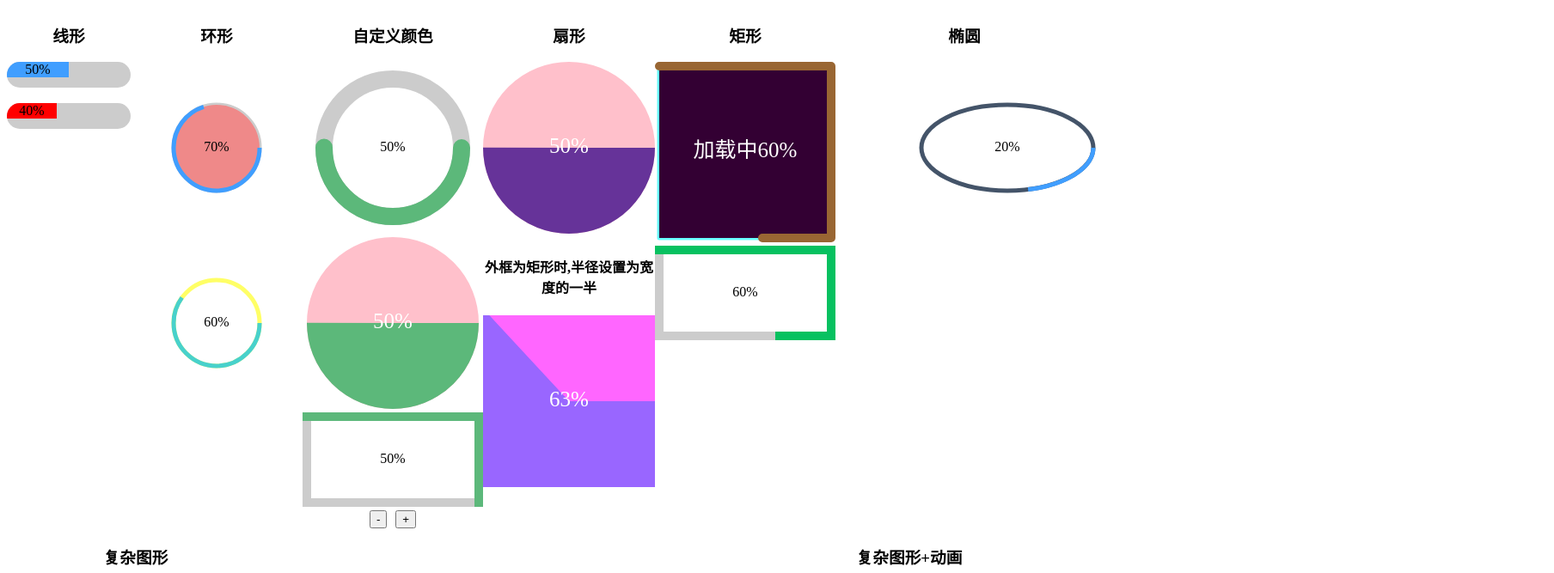
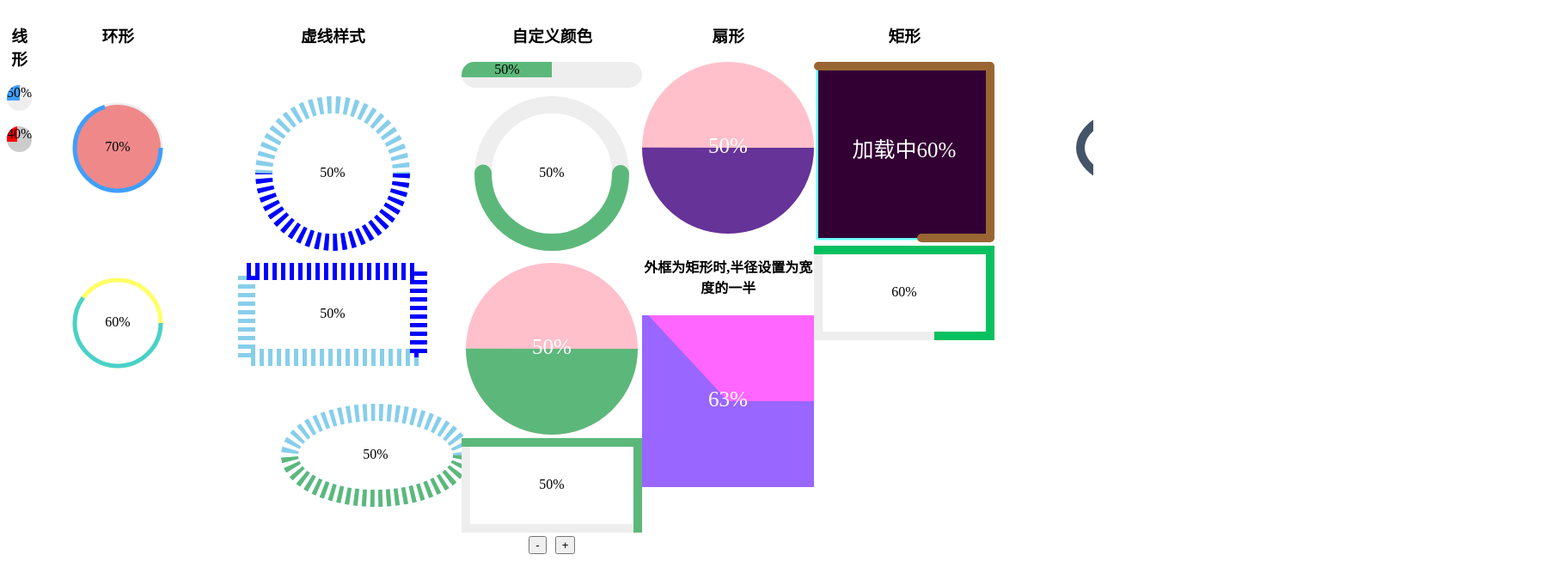
Before and after one commit to hemyWen/vue-hemy-progress, a Vue app: page / in a window 1280 px wide. Shown: the top 667 px of the page at 86% size, 1808 px wide, since content can reach past the window. Built offline with nearby package versions, Linux system fonts and the light colour scheme.

Commit message:
增加虚线样式进度条

```diff
--- a/examples/App.vue
+++ b/examples/App.vue
@@ -20,7 +20,54 @@
           />
         </div>
         <div class="item">
+          <h3>虚线样式</h3>
+          <Progress
+            type="line"
+            :isDashed="true"
+            :isBackDashed="true"
+            :percentage="percentage"
+            strokeColor="blue"
+            backStrokeColor="skyblue"
+          />
+          <Progress
+            type="circle"
+            strokeColor="blue"
+            backStrokeColor="skyblue"
+            :percentage="percentage"
+            :radius="80"
+            :backStrokeWidth="20"
+            :strokeWidth="20"
+            :isDashed="true"
+          />
+          <Progress
+            type="rect"
+            :isDashed="true"
+            :percentage="percentage"
+            :width="200"
+            :height="100"
+            :backStrokeWidth="20"
+            :strokeWidth="20"
+            strokeColor="blue"
+            backStrokeColor="skyblue"
+          />
+          <Progress
+            type="ellipse"
+            :isDashed="true"
+            :strokeColor="['#6f7ad3', '#1989fa', '#5cb87a', '#e6a23c', '#f56c6c']"
+            backStrokeColor="skyblue"
+            :percentage="percentage"
+            :backStrokeWidth="20"
+            :strokeWidth="20"
+            :width="400"
+          />
+        </div>
+        <div class="item">
           <h3>自定义颜色</h3>
+          <Progress
+            type="line"
+            :percentage="percentage"
+            :strokeColor="['#6f7ad3', '#1989fa', '#5cb87a', '#e6a23c', '#f56c6c']"
+          />
           <Progress
             class="circle-item"
             type="circle"
@@ -39,6 +86,7 @@
             :percentage="percentage"
             :textStyle="{ color: '#fff', fontSize: '25px' }"
           />
+
           <Progress
             type="rect"
             :percentage="percentage"
@@ -107,7 +155,14 @@
         </div>
         <div class="item">
           <h3>椭圆</h3>
-          <Progress type="ellipse" backStrokeColor="#445469" :percentage="20" :width="400" />
+          <Progress
+            type="ellipse"
+            backStrokeColor="#445469"
+            :percentage="20"
+            :width="400"
+            :strokeWidth="10"
+            :backStrokeWidth="10"
+          />
         </div>
       </div>
       <div class="complex">
@@ -243,6 +298,7 @@ export default {
 .normal,
 .complex {
   display: flex;
+  overflow: auto;
 }
 .item {
   width: 300px;
--- a/packages/components/circle.vue
+++ b/packages/components/circle.vue
@@ -1,34 +1,39 @@
 <!--
  * @Author: whm
  * @Date: 2022-08-10 09:15:49
- * @LastEditTime: 2022-08-11 11:28:53
- * @Description:
--->
-<!--
- * @Author: whm
- * @Date: 2022-08-02 11:55:30
- * @LastEditTime: 2022-08-08 14:18:42
+ * @LastEditTime: 2022-08-17 16:42:58
  * @Description:
 -->
 <template>
   <div class="progress-circle">
     <svg :width="width" :height="width">
+      <mask v-if="isDashed" :id="maskID">
+        <circle
+          class="progress-all__mask"
+          :cx="centerPoint.x"
+          :cy="centerPoint.y"
+          :r="radius"
+          fill="none"
+          :style="maskStyle"
+        ></circle>
+      </mask>
+      <g>
         <!--  环形背景 -->
         <circle
           class="progress-circle__back"
           :cx="centerPoint.x"
           :cy="centerPoint.y"
-        :r="backgroundCircleStyle.radius"
+          :r="radius"
           fill="none"
-        :style="backgroundCircleStyle"
+          :style="backgroundStyle"
         ></circle>
         <!--  环形 -->
         <circle
           class="progress-circle__item"
           :cx="centerPoint.x"
           :cy="centerPoint.y"
-        :r="otherAttrs.radius"
-        :style="circleStyle"
+          :r="radius"
+          :style="style"
         ></circle>
         <text
           class="progress-circle-text"
@@ -41,6 +46,7 @@
         >
           {{ content }}
         </text>
+      </g>
     </svg>
   </div>
 </template>
@@ -57,42 +63,13 @@ export default {
     //环形周长
     perimeter() {
       return 2 * Math.PI * this.radius
-    },
-    dashoffset() {
-      const dashoffset = '' + (this.perimeter * (100 - this.percentage)) / 100
-      return dashoffset
-    },
-    //其他属性
-    otherAttrs() {
-      //当为扇形时,边宽为半径两倍,线帽为butt
-      if (this.isFan) {
-        return { radius: this.radius, strokeWidth: this.radius * 2, strokeLinecap: 'butt' }
-      } else {
-        return { radius: this.radius, strokeWidth: this.strokeWidth, strokeLinecap: this.strokeLinecap }
-      }
-    },
-
-    circleStyle() {
-      const { strokeLinecap, strokeWidth } = this.otherAttrs
-      const fill = this.fillColor
-      const stroke = this.currentStrokeColor
-      const strokeDasharray = this.perimeter
-      const strokeDashoffset = this.dashoffset
-      return { strokeLinecap, strokeWidth, fill, stroke, strokeDasharray, strokeDashoffset }
-    },
-    backgroundCircleStyle() {
-      const { strokeLinecap, radius, backStrokeColor } = this.$props
-      const stroke = backStrokeColor
-      let backStrokeWidth = this.$props.backStrokeWidth
-      if (this.isFan) {
-        backStrokeWidth = radius * 2
-      }
-      return { radius, strokeLinecap, strokeWidth: backStrokeWidth, stroke }
     }
   },
   data() {
-    return {}
-  },
-  methods: {}
+    return {
+      type: 'circle',
+      maskID: 'progress_circle_mask'
+    }
+  }
 }
 </script>
--- a/packages/components/ellipse.vue
+++ b/packages/components/ellipse.vue
@@ -1,12 +1,23 @@
 <!--
  * @Author: whm
  * @Date: 2022-08-05 09:55:37
- * @LastEditTime: 2022-08-11 11:28:47
+ * @LastEditTime: 2022-08-17 16:43:04
  * @Description: 椭圆
 -->
 <template>
   <div class="progress-ellipse">
     <svg :width="width" :height="height">
+      <mask v-if="isDashed" :id="maskID">
+        <ellipse
+          class="progress-all__mask"
+          :pathLength="perimeter"
+          :cx="centerPoint.x"
+          :cy="centerPoint.y"
+          :rx="rx"
+          :ry="ry"
+          :style="maskStyle"
+        />
+      </mask>
       <g>
         <ellipse
           class="progress-ellipse__back"
@@ -52,29 +63,6 @@ export default {
       const y = this.height / 2
       return { x, y }
     },
-    style() {
-      const x = this.rx
-      const y = this.ry
-      const d = x > y ? x : y
-      const strokeWidth = this.isFan ? d : this.strokeWidth
-      const fill = this.fillColor
-      const stroke = this.currentStrokeColor
-      const strokeDasharray = this.perimeter
-      const strokeDashoffset = this.dashoffset
-      const strokeLinecap = this.strokeLinecap
-      const strokeLinejoin = this.strokeLinejoin
-      return { strokeWidth, fill, stroke, strokeDasharray, strokeDashoffset, strokeLinecap, strokeLinejoin }
-    },
-    backgroundStyle() {
-      const x = this.rx
-      const y = this.ry
-      const d = x > y ? x : y
-      const strokeWidth = this.isFan ? d : this.backStrokeWidth
-      const stroke = this.backStrokeColor
-      const strokeLinecap = this.strokeLinecap
-      const strokeLinejoin = this.strokeLinejoin
-      return { strokeWidth, stroke, strokeLinecap, strokeLinejoin }
-    },
     //椭圆周长 L=2πb+4(a-b)
     perimeter() {
       const x = this.rx
@@ -82,16 +70,14 @@ export default {
       const d = x >= y ? y : x
       const L = 2 * Math.PI * d + 4 * Math.abs(x - y)
       return L
-    },
-    dashoffset() {
-      const dashoffset = (this.perimeter * (100 - this.percentage)) / 100
-      return dashoffset
     }
   },
   data() {
-    return {}
-  },
-  methods: {}
+    return {
+      type: 'ellipse',
+      maskID: 'progress_ellipse_mask'
+    }
+  }
 }
 </script>
 <style></style>
--- a/packages/components/index.vue
+++ b/packages/components/index.vue
@@ -1,16 +1,16 @@
 <!--
  * @Author: whm
  * @Date: 2022-08-02 09:22:51
- * @LastEditTime: 2022-08-11 14:53:16
+ * @LastEditTime: 2022-08-17 15:41:39
  * @Description: 进度条
 -->
 <template>
   <div class="progress-container">
-    <ProgressLine v-if="type === 'line'" v-bind="$attrs" />
-    <ProgressCircle v-else-if="type === 'circle'" v-bind="$attrs" />
-    <ProgressRect v-else-if="type === 'rect'" v-bind="$attrs" />
-    <ProgressEllipse v-else-if="type === 'ellipse'" v-bind="$attrs" />
-    <ProgressPath v-else-if="type === 'path'" v-bind="$attrs" />
+    <ProgressLine v-if="type === 'line'" v-bind="$attrs" :type="type" />
+    <ProgressCircle v-else-if="type === 'circle'" v-bind="$attrs" :type="type" />
+    <ProgressRect v-else-if="type === 'rect'" v-bind="$attrs" :type="type" />
+    <ProgressEllipse v-else-if="type === 'ellipse'" v-bind="$attrs" :type="type" />
+    <ProgressPath v-else-if="type === 'path'" v-bind="$attrs" :type="type" />
   </div>
 </template>
 <script>
--- a/packages/components/line.vue
+++ b/packages/components/line.vue
@@ -1,12 +1,20 @@
 <!--
  * @Author: whm
  * @Date: 2022-08-03 16:23:58
- * @LastEditTime: 2022-08-11 11:28:49
+ * @LastEditTime: 2022-08-18 10:13:34
  * @Description:
 -->
 <template>
-  <div class="progress-bar-outer" :style="outBarStyle">
-    <div class="progress-bar-inner" :style="barStyle">
+  <div ref="progressBar" class="progress-bar-outer" :style="outBarStyle">
+    <div v-if="isDashed" class="progress-bar-inner-dashed">
+      <div class="back-dash" v-if="isBackDashed">
+        <div v-for="i in count" class="item" :style="dashOuterItemStyle"></div>
+      </div>
+      <div class="inner-dash" :style="dashInnerStyle">
+        <div v-for="i in count" class="item" :style="dashInnerItemStyle"></div>
+      </div>
+    </div>
+    <div v-else class="progress-bar-inner" :style="barStyle">
       <div v-if="showText" class="progress-bar-text" :style="textStyle">{{ content }}</div>
     </div>
   </div>
@@ -16,6 +24,29 @@ import mixin from './mixin.js'
 export default {
   mixins: [mixin],
   computed: {
+    dashItemStyle() {
+      const style = {}
+      style.width = this.dashedLength + 'px'
+      style.marginRight = this.dashedDistance + 'px'
+      return style
+    },
+    dashOuterItemStyle() {
+      const style = {}
+      style.background = this.backStrokeColor
+      style.zIndex = 10
+      return { ...this.dashItemStyle, ...style }
+    },
+    dashInnerItemStyle() {
+      const style = {}
+      style.background = this.currentStrokeColor
+      style.zIndex = 99
+      return { ...this.dashItemStyle, ...style }
+    },
+    dashInnerStyle() {
+      const style = {}
+      style.width = this.percentage + '%'
+      return style
+    },
     barStyle() {
       const style = {}
       style.width = this.percentage + '%'
@@ -24,9 +55,25 @@ export default {
     },
     outBarStyle() {
       const style = {}
+      if (this.isDashed && this.isBackDashed) {
+        return style
+      }
       style.background = this.backStrokeColor
       return style
     }
-  }
+  },
+  data() {
+    return {
+      count: 0
+    }
+  },
+  mounted() {
+    if (this.isDashed) {
+      const width = this.$refs.progressBar.clientWidth
+      const length = Number(this.dashedLength) + Number(this.dashedDistance)
+      this.count = Math.ceil(width / length) + 1
+    }
+  },
+  methods: {}
 }
 </script>
--- a/packages/components/mixin.js
+++ b/packages/components/mixin.js
@@ -1,7 +1,7 @@
 /*
  * @Author: whm
  * @Date: 2022-08-02 15:04:28
- * @LastEditTime: 2022-08-10 15:18:17
+ * @LastEditTime: 2022-08-18 10:17:01
  * @Description:混入
  */
 export default {
@@ -26,7 +26,7 @@ export default {
     // 	进度环背景的颜色
     backStrokeColor: {
       type: String,
-      default: '#ccc'
+      default: '#eee'
     },
     //背景边框的宽度
     backStrokeWidth: {
@@ -107,9 +107,30 @@ export default {
     //当type=path时必填,图形的定义路径,必填
     d: {
       type: String,
+    },
+    //是否为虚线
+    isDashed: {
+      type: Boolean,
+      default: false
+    },
+    //背景是否为虚线
+    isBackDashed: {
+      type: Boolean,
+      default: false
+    },
+    //虚线长度
+    dashedLength: {
+      type: Number,
+      default: 5
+    },
+    //虚线间隔
+    dashedDistance: {
+      type: Number,
+      default: 5
     }
   },
   computed: {
+    //文字内容
     content () {
       if (typeof this.format === 'function') {
         return this.format(this.percentage) || ''
@@ -117,9 +138,11 @@ export default {
         return `${this.percentage}%`
       }
     },
+    //文字样式
     svgTextStyle () {
       return { ...this.textStyle, fill: this.textStyle.color }
     },
+    //当前进度条颜色
     currentStrokeColor () {
       if (typeof this.strokeColor === 'function') {
         return this.strokeColor(this.percentage)
@@ -129,9 +152,81 @@ export default {
         return this.getCurrentColor(this.percentage)
       }
 
-    }
+    },
+    //虚线长度和间隙
+    strokeDasharray () {
+      if (this.isDashed) {
+        return this.dashedLength + ' ' + this.dashedDistance
+      }
+      return this.perimeter
+    },
+    //当前进度(虚线偏移量)
+    strokeDashoffset () {
+      const dashoffset = '' + (this.perimeter * (100 - this.percentage)) / 100
+      return dashoffset
+    },
+    //进度条样式
+    style () {
+      const { fillColor, strokeWidth, strokeLinecap, strokeLinejoin, radius, isFan } = this.$props
+      const strokeDasharray = this.strokeDasharray
+      const stroke = this.currentStrokeColor
+      let style = {
+        fill: fillColor,
+        stroke,
+        strokeWidth,
+        strokeDasharray,
+        strokeLinecap,
+        strokeLinejoin
+      }
+      if (this.isDashed) {
+        style.mask = `url(#${this.maskID})`
+      } else {
+        style.strokeDashoffset = this.strokeDashoffset
+      }
+      //type=circle的扇形时
+      if (this.type === 'circle' && isFan) {
+        style.strokeWidth = radius * 2
+        style.strokeLinecap = 'butt'
+      }
+      //当type=rect时
+      if (this.type === 'rect') {
+        style.rx = this.borderRadius
+        style.ry = this.borderRadius
+      }
+      return style
+    },
+    //背景样式
+    backgroundStyle () {
+      const { backStrokeColor, backStrokeWidth, strokeLinejoin, radius, isFan } = this.$props
+      let style = {
+        strokeLinejoin,
+        stroke: backStrokeColor,
+        strokeWidth: backStrokeWidth
+      }
+      if (this.isDashed) {
+        style.strokeDasharray = this.strokeDasharray
+      }
+      if (this.type === 'circle' && isFan) {
+        style.strokeWidth = radius * 2
+      }
+      //当type=rect时
+      if (this.type === 'rect') {
+        style.rx = this.borderRadius
+        style.ry = this.borderRadius
+      }
+      return style
+    },
+    //蒙版样式
+    maskStyle () {
+      const stroke = 'white'
+      const strokeWidth = this.strokeWidth
+      const strokeDasharray = this.perimeter
+      const strokeDashoffset = this.strokeDashoffset
+      return { stroke, strokeDasharray, strokeDashoffset, strokeWidth }
+    },
   },
   methods: {
+    //获取当前颜色
     getCurrentColor (percentage) {
       const colorArray = this.getColorArray().sort((a, b) => a.percentage - b.percentage)
       for (let i = 0; i < colorArray.length; i++) {
@@ -141,6 +236,7 @@ export default {
       }
       return colorArray[colorArray.length - 1].color;
     },
+    //获取color数组
     getColorArray () {
       const color = this.strokeColor
       const span = 100 / color.length
--- a/packages/components/path.vue
+++ b/packages/components/path.vue
@@ -1,12 +1,15 @@
 <!--
  * @Author: whm
  * @Date: 2022-08-08 09:00:08
- * @LastEditTime: 2022-08-11 11:28:52
+ * @LastEditTime: 2022-08-17 16:43:11
  * @Description: 复杂图形
 -->
 <template>
   <div class="progress-path">
     <svg :width="width" :height="height">
+      <mask v-if="isDashed" :id="maskID">
+        <path class="progress-all__mask" :pathLength="pathLength" :d="d" :style="maskStyle" />
+      </mask>
       <g>
         <path class="progress-path__back" :pathLength="pathLength" fill="none" :d="d" :style="backgroundStyle" />
         <path class="progress-path__item" :pathLength="pathLength" :d="d" :style="style" />
@@ -19,28 +22,14 @@ import mixin from './mixin.js'
 export default {
   mixins: [mixin],
   computed: {
-    style() {
-      const { fillColor, strokeWidth, pathLength, strokeLinecap, strokeLinejoin } = this.$props
-      const strokeDasharray = pathLength
-      const strokeDashoffset = strokeDasharray - strokeDasharray * (this.percentage / 100)
-      return {
-        fill: fillColor,
-        stroke: this.currentStrokeColor,
-        strokeWidth,
-        strokeDasharray,
-        strokeDashoffset,
-        strokeLinecap,
-        strokeLinejoin
-      }
-    },
-    backgroundStyle() {
-      const { backStrokeColor, backStrokeWidth, strokeLinejoin } = this.$props
-
-      return {
-        stroke: backStrokeColor,
-        strokeWidth: backStrokeWidth,
-        strokeLinejoin
-      }
+    perimeter() {
+      return this.pathLength
+    }
+  },
+  data() {
+    return {
+      type: 'path',
+      maskID: 'progress_path_mask'
     }
   }
 }
--- a/packages/components/progress.css
+++ b/packages/components/progress.css
@@ -5,11 +5,11 @@
   width: 100%;
   height: 30px;
   border-radius: 100px;
-  background-color: #ebeef5;
   overflow: hidden;
   position: relative;
   vertical-align: middle;
 }
+
 .progress-bar-inner {
   position: absolute;
   left: 0;
@@ -21,6 +21,7 @@
   white-space: nowrap;
   transition: width 0.6s ease;
 }
+
 .progress-bar-inner::after {
   display: inline-block;
   content: '';
@@ -34,14 +35,45 @@
   font-size: 12px;
   margin: 0 5px;
 }
+
+/* --- 线条虚线 */
+.progress-bar-inner-dashed {
+  width: 100%;
+  height: 100%;
+  position: relative;
+}
+.progress-bar-inner-dashed .back-dash {
+  position: absolute;
+  width: 100%;
+  left: 0;
+  top: 0;
+}
+
+.progress-bar-inner-dashed .back-dash,
+.progress-bar-inner-dashed .inner-dash {
+  display: flex;
+  height: 100%;
+  overflow: hidden;
+}
+.progress-bar-inner-dashed .inner-dash {
+  transition: width 0.6s ease;
+}
+.progress-bar-inner-dashed .item {
+  flex: 0 0 auto;
+  height: 100%;
+}
+/* --- 线条虚线 */
+
 .progress-circle-text {
   color: #fff;
 }
+.progress-circle__back,
 .progress-circle__item {
   transform: rotate(-90deg);
   transform-origin: center;
   transform-box: fill-box;
 }
+.progress-all__mask,
 .progress-circle__item,
 .progress-rect__item,
 .progress-ellipse__item,
--- a/packages/components/rect.vue
+++ b/packages/components/rect.vue
@@ -1,14 +1,33 @@
 <!--
  * @Author: whm
  * @Date: 2022-08-03 16:25:55
- * @LastEditTime: 2022-08-11 11:28:26
+ * @LastEditTime: 2022-08-17 16:43:16
  * @Description: 矩形
 -->
 <template>
   <div class="progress-rect">
     <svg :width="strokeWidth + width" :height="strokeWidth + height">
+      <mask v-if="isDashed" :id="maskID">
+        <rect
+          class="progress-all__mask"
+          fill="none"
+          :x="origin"
+          :y="origin"
+          :width="width"
+          :height="height"
+          :style="maskStyle"
+        />
+      </mask>
       <g>
-        <rect class="progress-rect__back" :x="origin" :y="origin" :width="width" :height="height" :style="outerStyle" />
+        <rect
+          class="progress-rect__back"
+          fill="none"
+          :x="origin"
+          :y="origin"
+          :width="width"
+          :height="height"
+          :style="backgroundStyle"
+        />
         <rect class="progress-rect__item" :x="origin" :y="origin" :width="width" :height="height" :style="style" />
         <text
           class="progress-ellipse__text"
@@ -36,44 +55,18 @@ export default {
       const y = (this.strokeWidth + this.height) / 2
       return { x, y }
     },
+    //矩形周长
+    perimeter() {
+      return (Number(this.width) + Number(this.height)) * 2
+    },
     origin() {
       return this.strokeWidth / 2
-    },
-    style() {
-      const fill = this.fillColor
-      const stroke = this.currentStrokeColor
-      const strokeWidth = this.strokeWidth
-      const strokeDasharray = (Number(this.width) + Number(this.height)) * 2
-      const strokeDashoffset = (strokeDasharray * (100 - this.percentage)) / 100
-      const strokeLinecap = this.strokeLinecap
-      const strokeLinejoin = this.strokeLinejoin
-      return {
-        fill,
-        stroke,
-        strokeWidth,
-        strokeDasharray,
-        strokeDashoffset,
-        strokeLinecap,
-        strokeLinejoin,
-        rx: this.borderRadius,
-        ry: this.borderRadius
-      }
-    },
-    outerStyle() {
-      const fill = 'none'
-      const stroke = this.backStrokeColor
-      const strokeLinecap = this.strokeLinecap
-      const strokeLinejoin = this.strokeLinejoin
-      const backStrokeWidth = this.backStrokeWidth
-      return {
-        fill,
-        stroke,
-        strokeWidth: backStrokeWidth,
-        strokeLinecap,
-        strokeLinejoin,
-        rx: this.borderRadius,
-        ry: this.borderRadius
-      }
+    }
+  },
+  data() {
+    return {
+      type: 'rect',
+      maskID: 'progress_rect_mask'
     }
   }
 }
```
Also changed, not shown: package.json (line endings or trailing spaces), 1 other file (tests, documents, lock files or other folders). Lines whose indentation alone changed are shown as unchanged.
